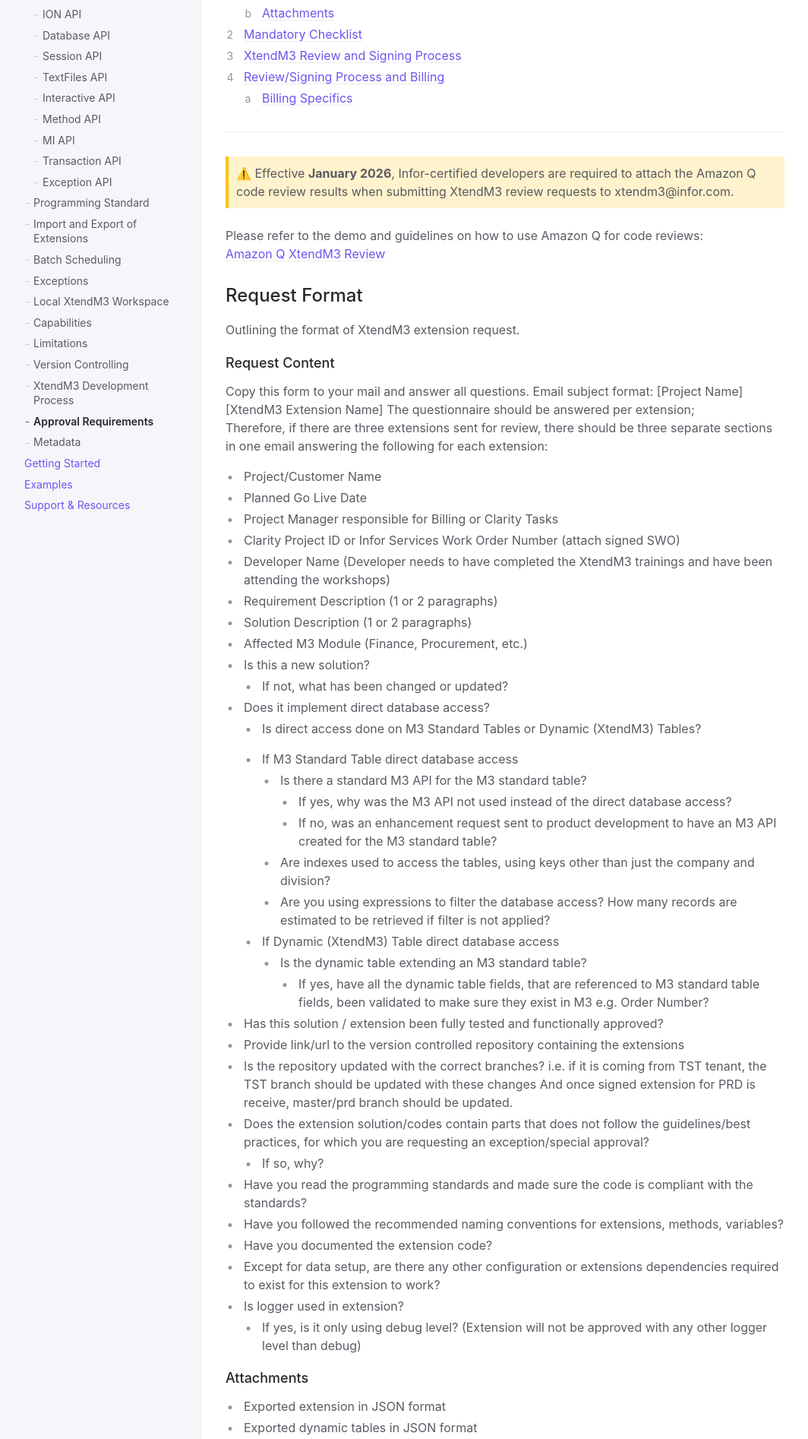
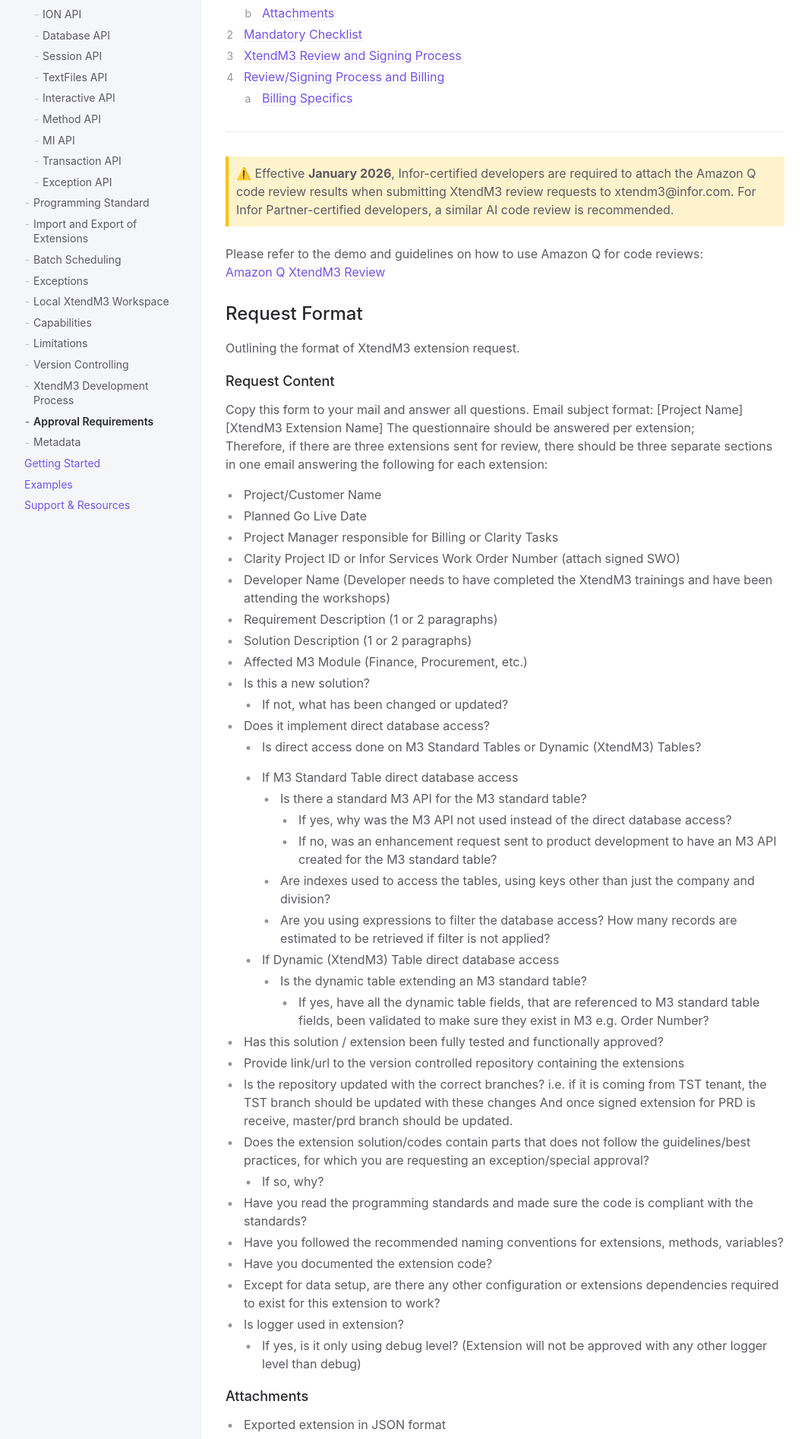
Before and after one commit to infor-cloud/xtendm3, a Jekyll site: the page built from docs/documentation/approval-requirements.md, in a window 1280 px wide. Shown: the part 379-2273 px from the top of the page at 76% size, without its empty margins (107-1171 px from the left). Built offline with Jekyll 4.4.1, drawn with Linux system fonts in a browser that asks for light colours.

Commit message:
Updated approval-requirements.md

```diff
--- a/docs/documentation/approval-requirements.md
+++ b/docs/documentation/approval-requirements.md
@@ -20,7 +20,7 @@ Once all the information below is ready and the extension has been tested, send
 
 ---
 <div style="background-color: #fff3cd; padding: 10px; border-left: 4px solid #ffc107;">
-⚠️ Effective <strong>January 2026</strong>, Infor-certified developers are required to attach the Amazon Q code review results when submitting XtendM3 review requests to xtendm3@infor.com. </div>
+⚠️ Effective <strong>January 2026</strong>, Infor-certified developers are required to attach the Amazon Q code review results when submitting XtendM3 review requests to xtendm3@infor.com. For Infor Partner-certified developers, a similar AI code review is recommended.</div>
 
 <br />Please refer to the demo and guidelines on how to use Amazon Q for code reviews:
 [Amazon Q XtendM3 Review](https://inforonline.sharepoint.com/sites/M3TechnicalGDS/Shared%20Documents/Forms/AllItems.aspx?csf=1&web=1&e=E7qsDq&ovuser=457d5685%2D0467%2D4d05%2Db23b%2D8f817adda47c%2CJeanMarie%2ECarreon%40infor%2Ecom&CID=b9d0eb6d%2D3c33%2D4cea%2Db5d4%2D3b148d48d699&cidOR=SPO&FolderCTID=0x0120000195727F2E06FD4C91686EE5706E6D37&id=%2Fsites%2FM3TechnicalGDS%2FShared%20Documents%2FGeneral%2FGenAI%2FAmazon%20Q%20Xtendm3%20Review)
```
